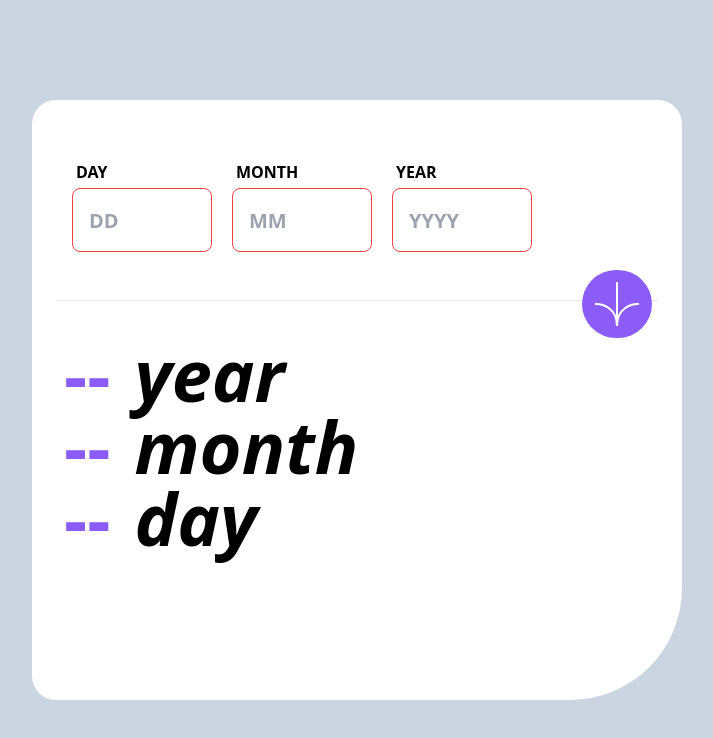
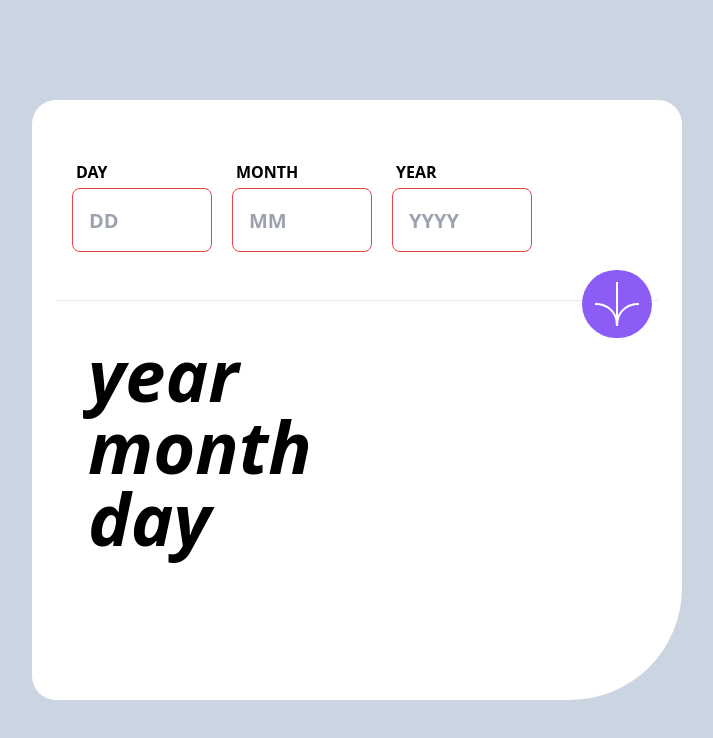
Before and after one commit to muhammetsalihaslan/AgeCalculator, a Next.js app in the folder agecalculator/: page / in a window 1280 px wide. Shown: the top 738 px of the page, without its empty margins (283-996 px from the left). Built offline with nearby package versions, Linux system fonts and the light colour scheme.

Commit message:
continue

```diff
--- a/agecalculator/components/hero.jsx
+++ b/agecalculator/components/hero.jsx
@@ -8,7 +8,7 @@ const Hero = () => {
   const [day, setDay] = useState("");
   const [month, setMonth] = useState("");
   const [year, setYear] = useState("");
-  const [age, setAge] = useState("--");
+  const [age, setAge] = useState([]);
 
   useEffect(() => {
     const countAge = () => {
@@ -28,6 +28,7 @@ const Hero = () => {
       }
     };
     countAge();
+    setAge("");
   }, [day, month, year]);
 
   return (
@@ -62,9 +63,9 @@ const Hero = () => {
         />
       </div>
       <div>
-        <Result timePart="year" age={age} />
-        <Result timePart="month" age={age} />
-        <Result timePart="day" age={age} />
+        <Result timePart="year" age={age.year} />
+        <Result timePart="month" age={age.month} />
+        <Result timePart="day" age={age.day} />
       </div>
     </div>
   );
```
